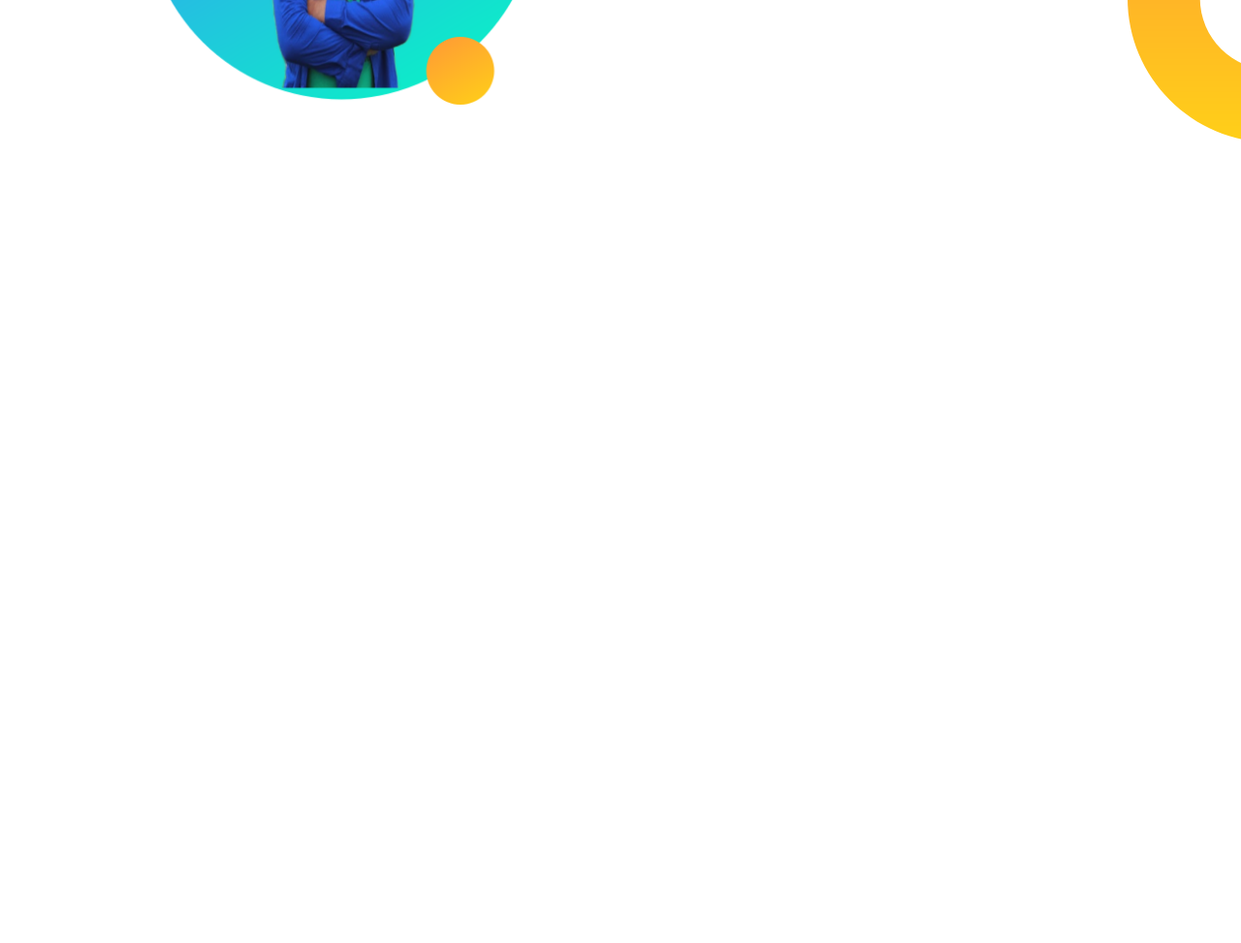
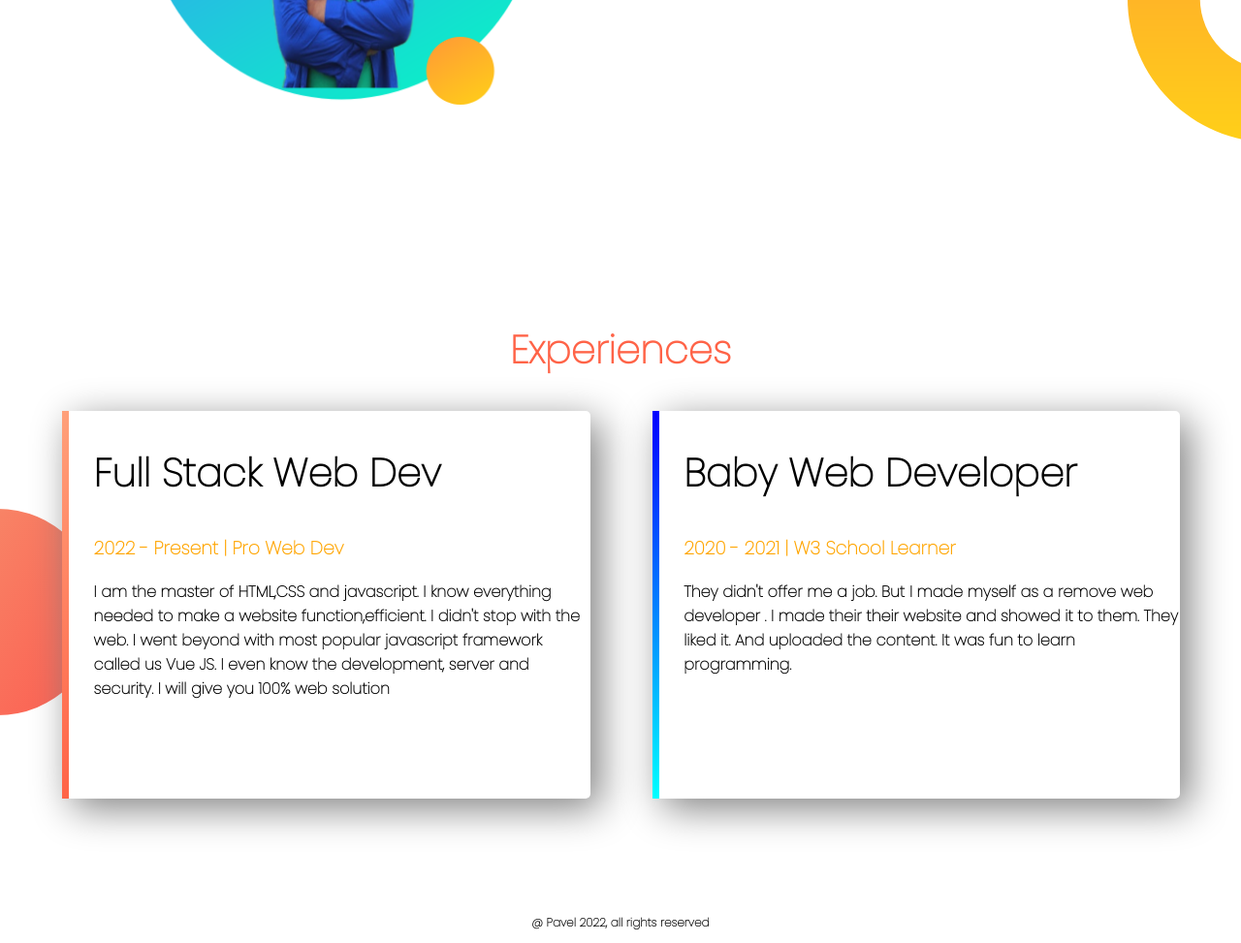
Before and after one commit to MdPavelSarker/web-portfolio, a plain HTML site: page index.html in a window 1280 px wide. Shown: the part 902-1875 px from the top of the page at 97% size. Before the commit the page ends 1200 px from the top, so only its background shows below. Drawn offline with Linux system fonts and the light colour scheme.

Commit message:
completed

```diff
--- a/index.html
+++ b/index.html
@@ -14,7 +14,7 @@
     <section class="top-banner">
         <div class="half-width">
             <h1>Welcome To</h1>
-            <h1><span class="name-highlight"> Md. Pavel</span> Web Site</h1>
+            <h1><span class="orange-highlight"> Md. Pavel</span> Web Site</h1>
             <h3>World-Class Professional Web Dev</h3>
             <p><b>I'm an <span class="descrip-highlight">independent creative developer</span> and content creator based in the Bangladesh. Brings ideas to life with code.</p></b>
             <a class="link-button" target="_blank" href="https://mdpavelsarker.github.io/web-portfolio/">Hire Me</a>
@@ -37,9 +37,28 @@
 
         </div>
 
+    </section>
+    <section  class="experience-area">
+        <h2 class="bottom">Experiences</h2>
+        <div id ="full-stack" class="half-width single-experience">
+            <h2>Full Stack Web Dev</h2>
+            <h3 class="orange-highlight">2022 - Present | Pro Web Dev</h3>
+            <p><strong> I am the master of HTML,CSS and javascript. I know everything needed to make a website function,efficient. I didn't stop with the web. I went beyond with most popular javascript framework called us Vue JS. I even know the development, server and security. I will give you 100% web solution</p></strong>
+
+        </div>
+        <div id="baby-web" class="half-width single-experience">
+            <h2>Baby Web Developer</h2>
+            <h3 class="orange-highlight">2020 - 2021 | W3 School Learner</h3>
+            <p><strong> They didn't offer me a job. But I made myself as a remove web developer . I made their their website and showed it to them. They liked it. And uploaded the content. It was fun to learn programming.</p></strong>
+
+
+
+        </div>
 
     </section>
-
+        <footer>
+            <p><b>@ Pavel 2022, all rights reserved </p></b>
+        </footer>
 
 
 
--- a/style.css
+++ b/style.css
@@ -10,7 +10,7 @@ h1{
 h2{
     font-size: 40px;
 }
-.name-highlight{
+.orange-highlight{
     color: orange;
 }
 .descrip-highlight{
@@ -48,3 +48,36 @@ section{
     background-repeat: no-repeat;
     background-position: right;
 }
+.bottom{
+    text-align: center;
+    color: tomato;
+}
+.single-experience{
+
+    box-shadow: 10px 10px 40px gray;
+    border-radius: 5px;
+    height: 80%;
+    background-color: white;
+}
+.experience-area
+{
+    background-image: url("images/exp-bg.png");
+    background-repeat: no-repeat;
+    background-position: left;
+}
+#full-stack{
+    border-left: 7px solid;
+    border-image: linear-gradient(180deg, lightSalmon,tomato);
+    border-image-slice: 1;
+
+}
+#baby-web{
+    border-left: 7px solid;
+    border-image: linear-gradient(180deg,blue,cyan);
+    border-image-slice: 1;
+
+}
+footer p{
+    text-align: center;
+    font-size: 12px;
+}
```
Also changed, not shown: images/exp-bg.png (added).
